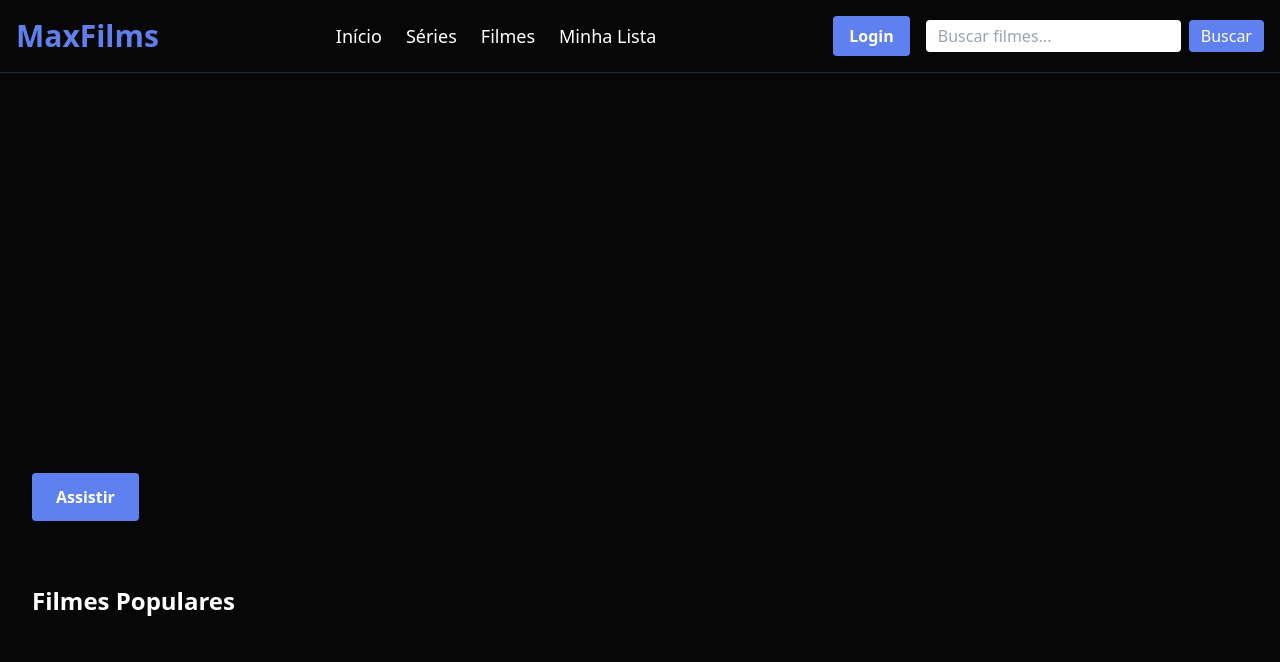
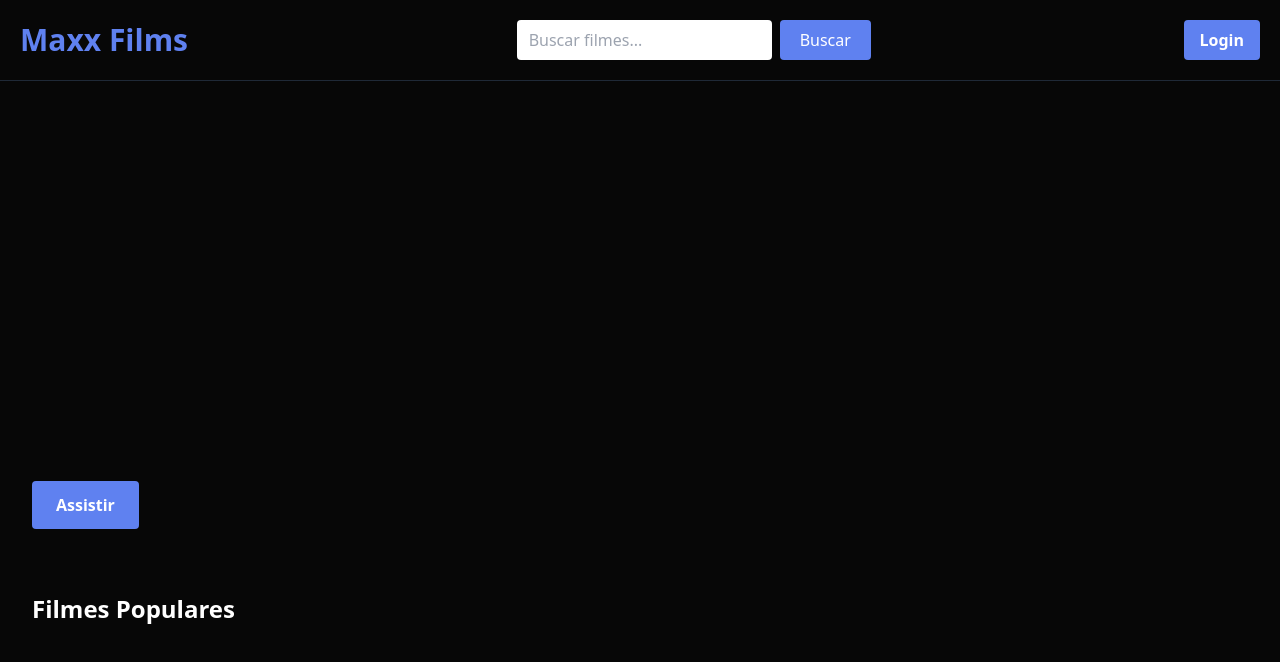
Before and after one commit to witorlinharess/maxx-films, a plain HTML site: page index.html in a window 1280 px wide. Drawn offline with nearby package versions, Linux system fonts and the light colour scheme; no server answers.

Commit message:
config.js

```diff
--- a/index.html
+++ b/index.html
@@ -1,9 +1,10 @@
 <!DOCTYPE html>
 <html lang="pt-BR" class="scroll-smooth">
+
 <head>
   <meta charset="UTF-8" />
   <meta name="viewport" content="width=device-width, initial-scale=1" />
-  <title>MaxFilms - Clone Netflix</title>
+  <title>Maxx Films</title>
   <script src="https://cdn.tailwindcss.com"></script>
   <script src="script/modal.js" type="module"></script>
   <script src="script/api.js" type="module"></script>
@@ -13,24 +14,22 @@
 
 
 <!-- Header -->
-  <header class="flex items-center justify-between p-4 border-b border-gray-800 sticky top-0 bg-[#070707] z-50">
-    <h1 class="text-3xl font-bold text-[#5F81F0] cursor-pointer select-none">MaxFilms</h1>
-    <nav>
-      <ul class="flex space-x-6 text-lg">
-        <li><button class="hover:text-[#5F81F0] transition">Início</button></li>
-        <li><button class="hover:text-[#5F81F0] transition">Séries</button></li>
-        <li><button class="hover:text-[#5F81F0] transition">Filmes</button></li>
-        <li><button class="hover:text-[#5F81F0] transition">Minha Lista</button></li>
-      </ul>
-    </nav>
-    <div class="flex items-center">
-      <div id="loginArea" class="flex items-center">
-        <!-- O botão de login ou a mensagem de boas-vindas será inserida aqui via JavaScript -->
-        <button id="loginBtn" class="bg-[#5F81F0] px-4 py-2 rounded font-semibold hover:bg-blue-700 transition">Login</button>
-      </div>
+<header class="flex items-center justify-between p-5 border-b border-gray-800 sticky top-0 bg-[#070707] z-10">
+  <h1 class="text-3xl font-bold text-[#5F81F0] cursor-cursor select-none">Maxx Films</h1>
+
+  <div class="flex items-left">
+
+
     <input id="searchInput" type="text" placeholder="Buscar filmes..."
       class="rounded px-3 py-1 text-black focus:outline-none ml-4" />
-      <button id="searchBtn" class="bg-[#5F81F0] px-3 py-1 rounded ml-2 hover:bg-blue-700 transition">Buscar</button>
+    <button id="searchBtn" class="bg-[#5F81F0] px-5 py-2 rounded ml-2 hover:bg-blue-700 transition">Buscar</button>
+
+  </div>
+  <div id="loginArea" class="flex items-center">
+    <button id="loginBtn"
+      class="bg-[#5F81F0] px-4 py-2 rounded font-semibold hover:bg-blue-700 transition">Login</button>
+  </div>
+
   </div>
 </header>
 
@@ -39,9 +38,11 @@
   <div class="max-w-4xl">
     <h2 id="featuredTitle" class="text-4xl font-extrabold mb-4"></h2>
     <p id="featuredOverview" class="text-lg max-w-2xl mb-6"></p>
-      <button id="watchBtn" class="bg-[#5F81F0] px-6 py-3 rounded font-semibold hover:bg-blue-700 transition">Assistir</button>
+    <button id="watchBtn"
+      class="bg-[#5F81F0] px-6 py-3 rounded font-semibold hover:bg-blue-700 transition">Assistir</button>
   </div>
-    <div id="featuredBackdrop" class="absolute top-0 left-0 w-full h-full bg-cover bg-center -z-10 opacity-40 rounded-lg"></div>
+  <div id="featuredBackdrop" class="absolute top-0 left-0 w-full h-full bg-cover bg-center -z-10 opacity-40 rounded-lg">
+  </div>
 </section>
 
 <!-- Lista de filmes -->
@@ -50,7 +51,7 @@
   <div id="moviesGrid" class="grid grid-cols-2 sm:grid-cols-3 md:grid-cols-5 gap-4"></div>
 </main>
 
-  <!-- Modal de Login -->
+<!-- modal -->
 <div id="loginModal" class="modal">
   <div class="modal-content">
     <span class="close-btn">&times;</span>
@@ -65,6 +66,6 @@
   </div>
 </div>
 
-  <!-- <script src="script/script.js" defer></script> -->
 </body>
+
 </html>
--- a/index.js
+++ /dev/null
@@ -1,2 +0,0 @@
-require('dotenv').config();
-const apiKey = process.env.API_KEY;
```
Also changed, not shown: 1 other file. Lines whose indentation alone changed are shown as unchanged.
